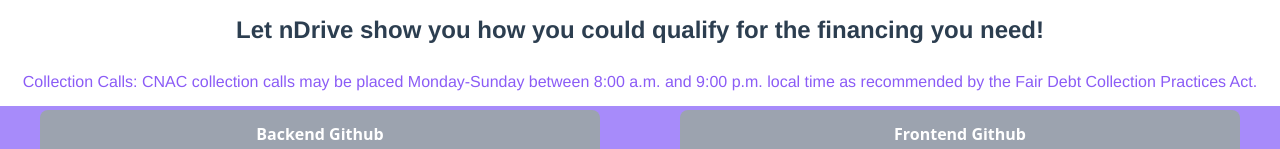
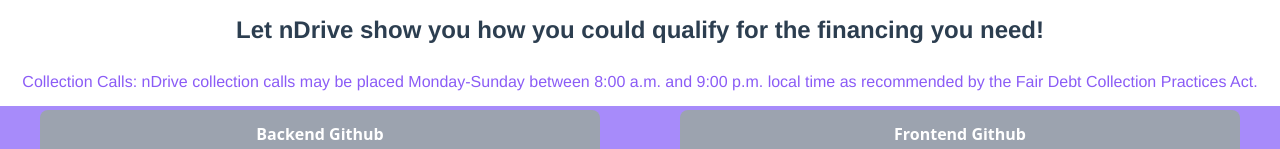
Before and after one commit to E-Shelton98/nDrive-Finance-Frontend, a Vue app: page / in a window 1280 px wide. Shown: the part 1139-1288 px from the top of the page. Built offline with nearby package versions, Linux system fonts and the light colour scheme.

Commit message:
fixed typo on homepage

```diff
--- a/src/components/Home.vue
+++ b/src/components/Home.vue
@@ -23,7 +23,7 @@
                 Let nDrive show you how you could qualify for the financing you need!
             </h3>
             <p class="text-purple-500">
-                Collection Calls: CNAC collection calls may be placed Monday-Sunday between 8:00 a.m. and 9:00 p.m. local time as recommended by the Fair Debt Collection Practices Act.
+                Collection Calls: nDrive collection calls may be placed Monday-Sunday between 8:00 a.m. and 9:00 p.m. local time as recommended by the Fair Debt Collection Practices Act.
             </p>
         </div>
     </div>
```
